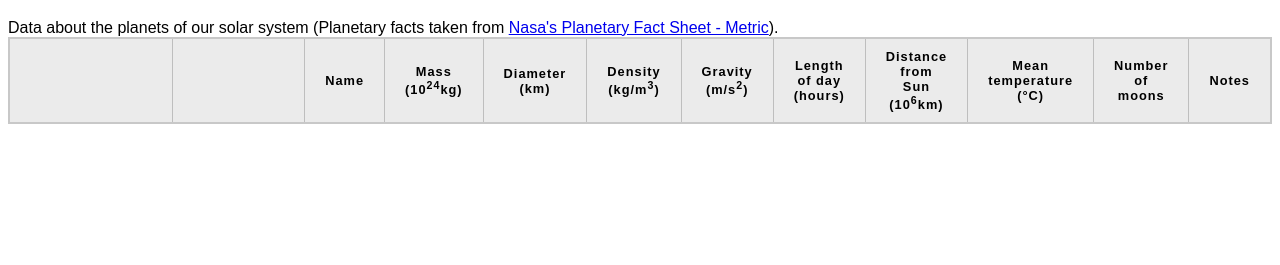
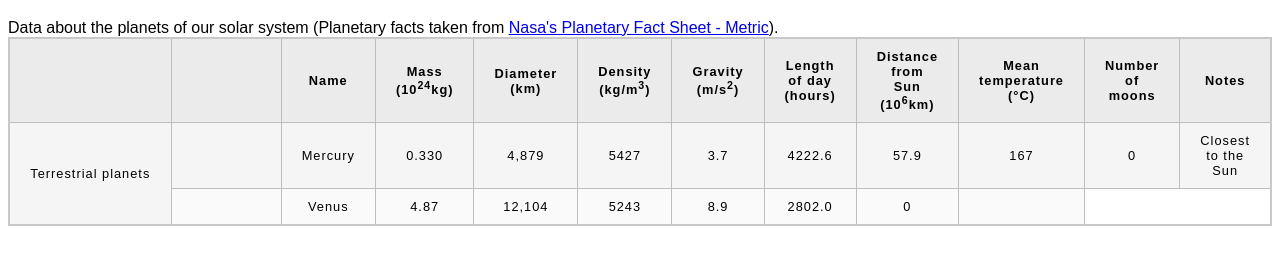
Before and after one commit to Faithinator133/faithinator133.github.io, a plain HTML site: page Lab2/part2/index.html in a window 1280 px wide. Shown: the part 61-326 px from the top of the page. Drawn offline with Linux system fonts and the light colour scheme.

Commit message:
Update index.html
added some rows to the table

```diff
--- a/Lab2/part2/index.html
+++ b/Lab2/part2/index.html
@@ -40,6 +40,31 @@ desc: Making a data table
         </tr>
       </thead>
 
+<tbody>
+        <tr class="first-data-row">
+        <td class="group" rowspan="4">Terrestrial planets</td>
+	<td class="subgroup"></td>
+        <td class="name">Mercury</td>
+        <td class="numeric">0.330</td>
+        <td class="numeric">4,879</td>
+        <td class="numeric">5427</td>
+        <td class="numeric">3.7</td>
+        <td class="numeric">4222.6</td>
+        <td class="numeric">57.9</td>
+        <td class="numeric">167</td>
+        <td class="numeric">0</td>
+        <td class="notes">Closest to the Sun</td>
+        </tr>
 
-
+ 	<tr>
+	<td class="subgroup"></td>
+        <td class="name">Venus</td>
+        <td class="numeric">4.87</td>
+        <td class="numeric">12,104</td>
+        <td class="numeric">5243</td>
+        <td class="numeric">8.9</td>
+        <td class="numeric">2802.0</td>
+        <td class="numeric">0</td>
+        <td class="notes"></td>
+        </tr>
 </html>
```
